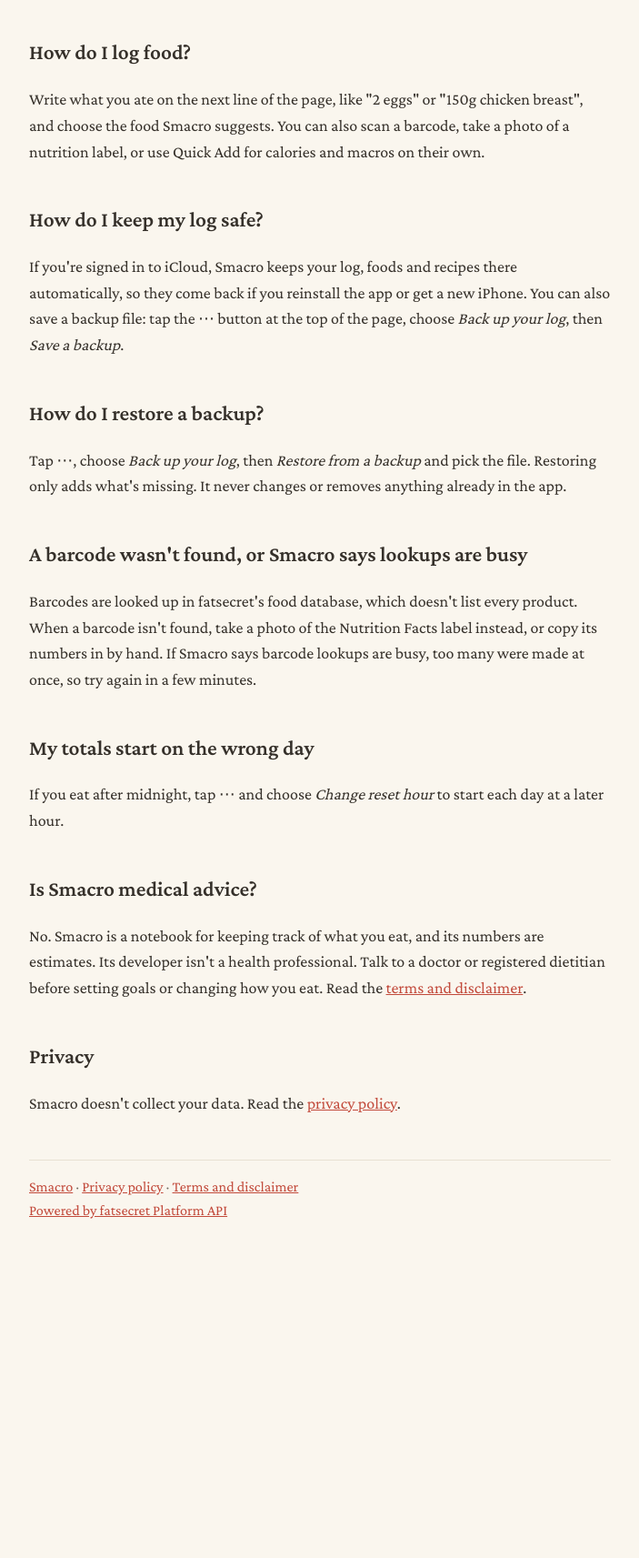
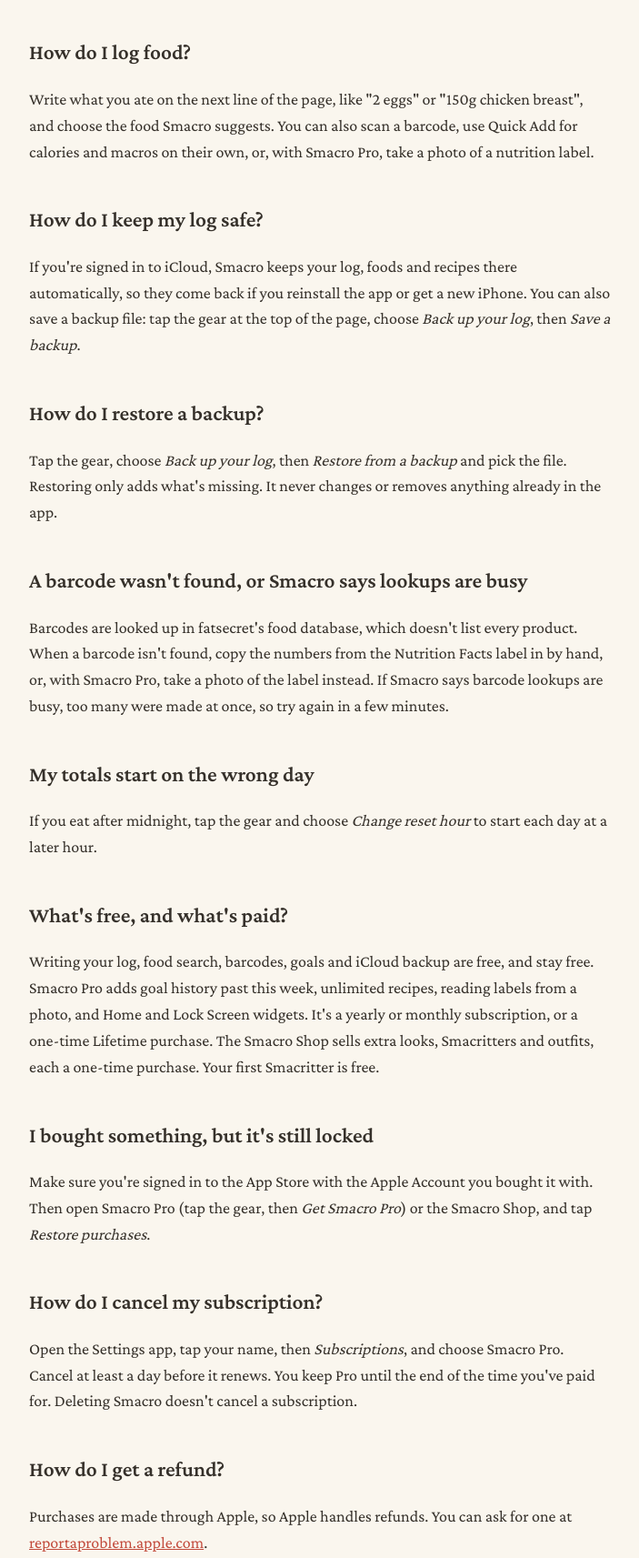
Before and after one commit to ohitsjunho/smacro-site, a plain HTML site: page support.html in a window 1280 px wide. Shown: the part 362-2075 px from the top of the page at 91% size, without its empty margins (288-991 px from the left). Before the commit the page ends 1778 px from the top, so only its background shows below. Drawn offline with nearby package versions, Linux system fonts and the light colour scheme.

Commit message:
Cover purchases in the privacy policy, support page and terms
The privacy policy says purchases go through Apple and Smacro never sees
payment details or who bought. Support explains what's free and what's
paid, restoring purchases, cancelling a subscription and refunds, and
points to the gear instead of the old menu. The terms add a Purchases
section on renewals, trials and refunds.

Co-Authored-By: Claude Opus 5.5 <noreply@anthropic.com>

```diff
--- a/support.html
+++ b/support.html
@@ -22,25 +22,37 @@
 </div>
 
 <h2>How do I log food?</h2>
-<p>Write what you ate on the next line of the page, like "2 eggs" or "150g chicken breast", and choose the food Smacro suggests. You can also scan a barcode, take a photo of a nutrition label, or use Quick Add for calories and macros on their own.</p>
+<p>Write what you ate on the next line of the page, like "2 eggs" or "150g chicken breast", and choose the food Smacro suggests. You can also scan a barcode, use Quick Add for calories and macros on their own, or, with Smacro Pro, take a photo of a nutrition label.</p>
 
 <h2>How do I keep my log safe?</h2>
-<p>If you're signed in to iCloud, Smacro keeps your log, foods and recipes there automatically, so they come back if you reinstall the app or get a new iPhone. You can also save a backup file: tap the ⋯ button at the top of the page, choose <em>Back up your log</em>, then <em>Save a backup</em>.</p>
+<p>If you're signed in to iCloud, Smacro keeps your log, foods and recipes there automatically, so they come back if you reinstall the app or get a new iPhone. You can also save a backup file: tap the gear at the top of the page, choose <em>Back up your log</em>, then <em>Save a backup</em>.</p>
 
 <h2>How do I restore a backup?</h2>
-<p>Tap ⋯, choose <em>Back up your log</em>, then <em>Restore from a backup</em> and pick the file. Restoring only adds what's missing. It never changes or removes anything already in the app.</p>
+<p>Tap the gear, choose <em>Back up your log</em>, then <em>Restore from a backup</em> and pick the file. Restoring only adds what's missing. It never changes or removes anything already in the app.</p>
 
 <h2>A barcode wasn't found, or Smacro says lookups are busy</h2>
-<p>Barcodes are looked up in fatsecret's food database, which doesn't list every product. When a barcode isn't found, take a photo of the Nutrition Facts label instead, or copy its numbers in by hand. If Smacro says barcode lookups are busy, too many were made at once, so try again in a few minutes.</p>
+<p>Barcodes are looked up in fatsecret's food database, which doesn't list every product. When a barcode isn't found, copy the numbers from the Nutrition Facts label in by hand, or, with Smacro Pro, take a photo of the label instead. If Smacro says barcode lookups are busy, too many were made at once, so try again in a few minutes.</p>
 
 <h2>My totals start on the wrong day</h2>
-<p>If you eat after midnight, tap ⋯ and choose <em>Change reset hour</em> to start each day at a later hour.</p>
+<p>If you eat after midnight, tap the gear and choose <em>Change reset hour</em> to start each day at a later hour.</p>
+
+<h2>What's free, and what's paid?</h2>
+<p>Writing your log, food search, barcodes, goals and iCloud backup are free, and stay free. Smacro Pro adds goal history past this week, unlimited recipes, reading labels from a photo, and Home and Lock Screen widgets. It's a yearly or monthly subscription, or a one-time Lifetime purchase. The Smacro Shop sells extra looks, Smacritters and outfits, each a one-time purchase. Your first Smacritter is free.</p>
+
+<h2>I bought something, but it's still locked</h2>
+<p>Make sure you're signed in to the App Store with the Apple Account you bought it with. Then open Smacro Pro (tap the gear, then <em>Get Smacro Pro</em>) or the Smacro Shop, and tap <em>Restore purchases</em>.</p>
+
+<h2>How do I cancel my subscription?</h2>
+<p>Open the Settings app, tap your name, then <em>Subscriptions</em>, and choose Smacro Pro. Cancel at least a day before it renews. You keep Pro until the end of the time you've paid for. Deleting Smacro doesn't cancel a subscription.</p>
+
+<h2>How do I get a refund?</h2>
+<p>Purchases are made through Apple, so Apple handles refunds. You can ask for one at <a href="https://reportaproblem.apple.com">reportaproblem.apple.com</a>.</p>
 
 <h2>Is Smacro medical advice?</h2>
 <p>No. Smacro is a notebook for keeping track of what you eat, and its numbers are estimates. Its developer isn't a health professional. Talk to a doctor or registered dietitian before setting goals or changing how you eat. Read the <a href="terms.html">terms and disclaimer</a>.</p>
 
 <h2>Privacy</h2>
-<p>Smacro doesn't collect your data. Read the <a href="privacy.html">privacy policy</a>.</p>
+<p>Smacro doesn't collect your data, and purchases go through Apple. Read the <a href="privacy.html">privacy policy</a>.</p>
 
 <footer><a href="./">Smacro</a> · <a href="privacy.html">Privacy policy</a> · <a href="terms.html">Terms and disclaimer</a><br><a href="https://platform.fatsecret.com">Powered by fatsecret Platform API</a></footer>
 </main>
```
Also changed, not shown: privacy.html (+8 -3 lines), terms.html (+5 -2 lines).
